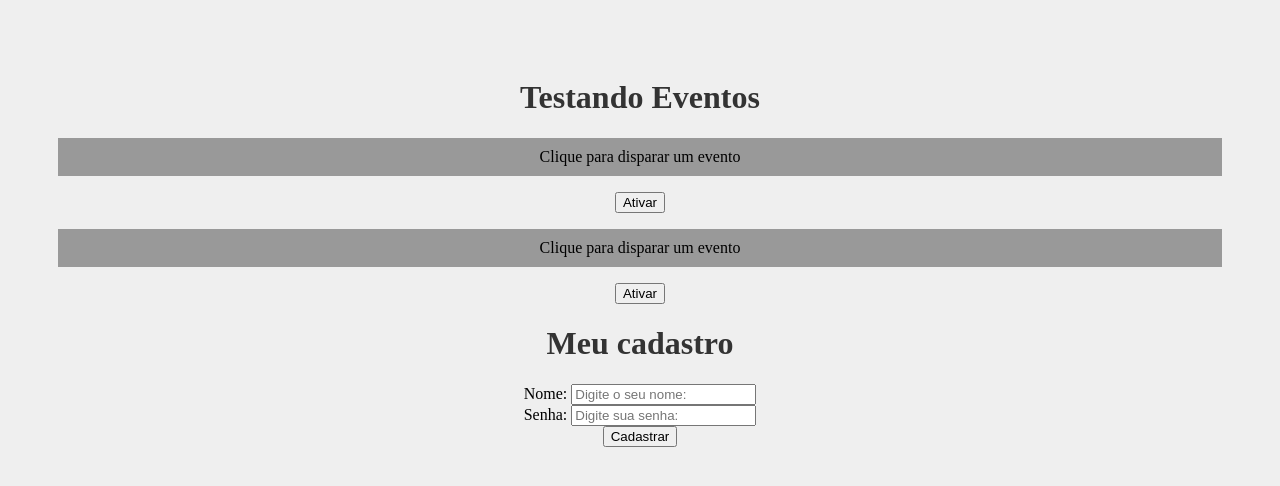
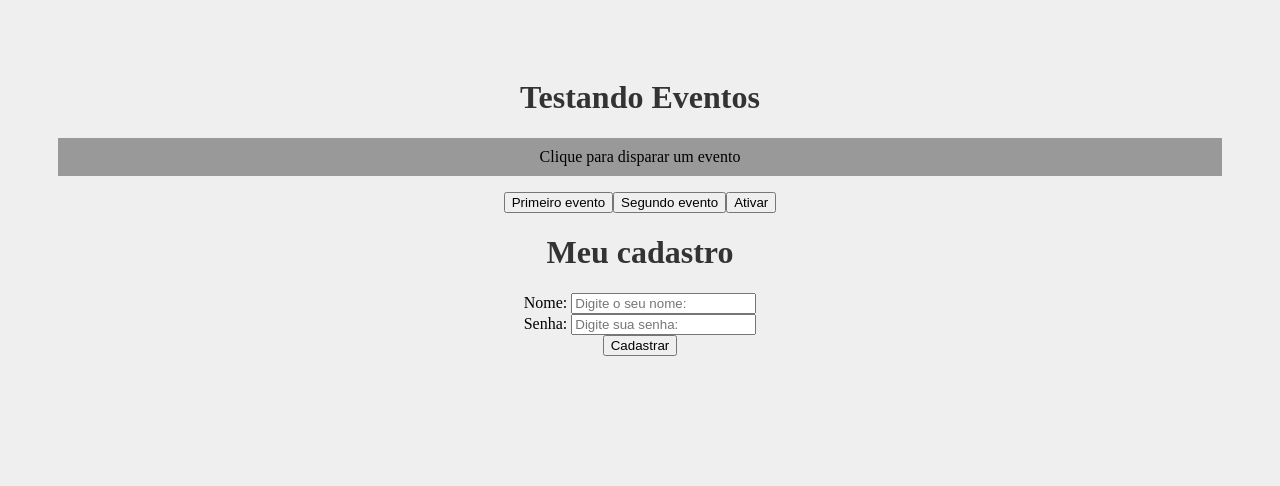
Before and after one commit to ruann-fernandess/Curso_React, a React (Create React App) app: page / in a window 1280 px wide. Shown: the top 486 px of the page. Built offline with nearby package versions, Linux system fonts and the light colour scheme.

Commit message:
Aula 11 - Props em Eventos

```diff
--- a/src/App.js
+++ b/src/App.js
@@ -10,8 +10,7 @@
   return (
     <div className="App">
       <h1>Testando Eventos</h1>
-      <Evento numero="1"/>
-      <Evento numero="2"/>
+      <Evento />
       <Form/>
     </div>
   );
--- a/src/components/Evento.jsx
+++ b/src/components/Evento.jsx
@@ -1,12 +1,20 @@
-function Evento({numero}){
+import Button from './evento/Button'
+
+function Evento(){
 
     function meuEvento(){
-        console.log(`Fui ativado, bebê ${numero}`)
+        console.log(`Ativando primeiro evento!`)
+    }
+
+    function segundoEvento(){
+        console.log(`Ativando segundo evento!`)
     }
 
     return(
         <div>
             <p>Clique para disparar um evento</p>
+            <Button event={meuEvento} text="Primeiro evento"/>
+            <Button event={segundoEvento} text="Segundo evento"/>
             <button onClick={meuEvento}>Ativar</button>
         </div>
     )
--- /dev/null
+++ b/src/components/evento/Button.jsx
@@ -0,0 +1,7 @@
+function Button (props){
+    return(
+        <button onClick={props.event}>{props.text}</button>
+    )
+}
+
+export default Button
```
